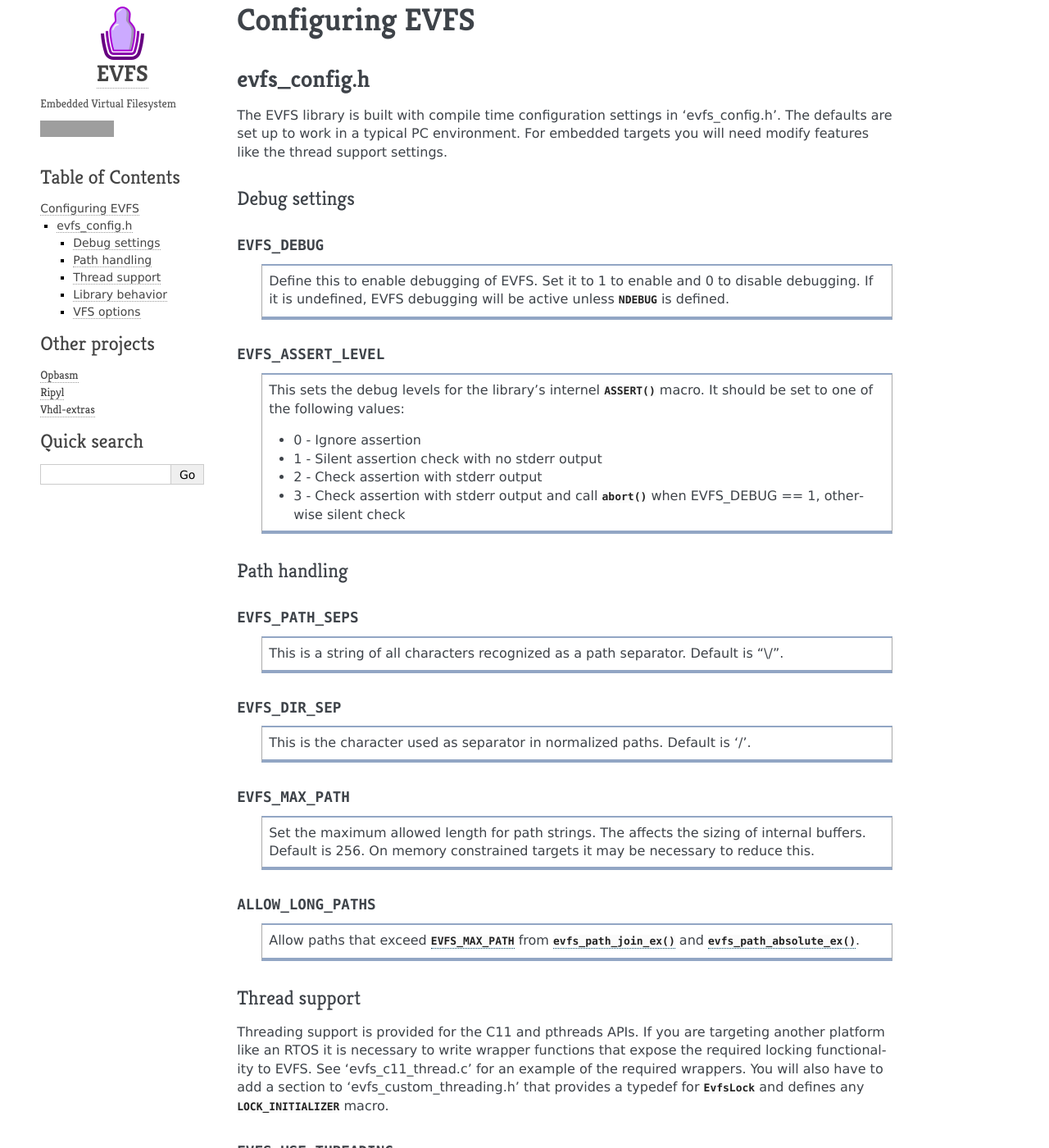
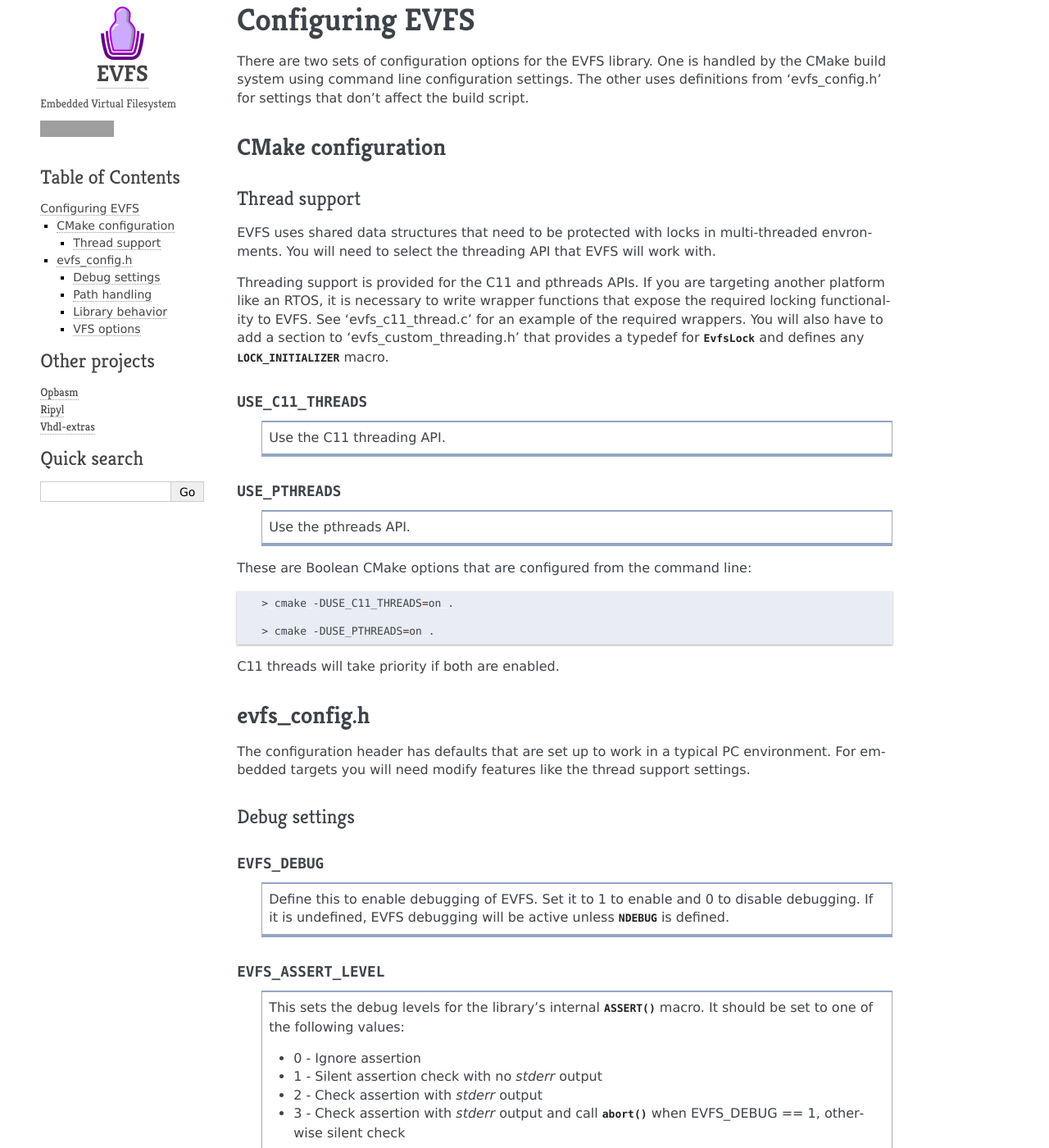
Before and after one commit to kevinpt/evfs, a Sphinx documentation site: the page built from doc/rst/api/configure.rst, in a window 1280 px wide and 1400 px high. Shown: the whole window at 82% size. Built offline with Sphinx 7.4.7, drawn with Linux system fonts in a browser that asks for light colours; some of the changed text lies outside the part shown; grey boxes are pictures that could not be loaded.

Commit message:
Update docs with new configuration settings

```diff
--- a/doc/rst/api/configure.rst
+++ b/doc/rst/api/configure.rst
@@ -2,14 +2,46 @@
 Configuring EVFS
 ================
 
+There are two sets of configuration options for the EVFS library. One is handled by the CMake build system using command line configuration settings. The other uses definitions from 'evfs_config.h' for settings that don't affect the build script.
 
 
+CMake configuration
+-------------------
+
+
+Thread support
+~~~~~~~~~~~~~~
+
+EVFS uses shared data structures that need to be protected with locks in multi-threaded envronments. You will need to select the threading API that EVFS will work with.
+
+Threading support is provided for the C11 and pthreads APIs. If you are targeting another platform like an RTOS, it is necessary to write wrapper functions that expose the required locking functionality to EVFS. See 'evfs_c11_thread.c' for an example of the required wrappers. You will also have to add a section to 'evfs_custom_threading.h' that provides a typedef for :c:type:`EvfsLock` and defines any :c:macro:`LOCK_INITIALIZER` macro.
+
+
+.. c:macro:: USE_C11_THREADS
+
+  Use the C11 threading API.
+
+.. c:macro:: USE_PTHREADS
+
+  Use the pthreads API.
+
+
+These are Boolean CMake options that are configured from the command line:
+
+.. code-block:: sh
+
+  > cmake -DUSE_C11_THREADS=on .
+
+  > cmake -DUSE_PTHREADS=on .
+
+
+C11 threads will take priority if both are enabled.
 
 
 evfs_config.h
 -------------
 
-The EVFS library is built with compile time configuration settings in 'evfs_config.h'. The defaults are set up to work in a typical PC environment. For embedded targets you will need modify features like the thread support settings.
+The configuration header has defaults that are set up to work in a typical PC environment. For embedded targets you will need modify features like the thread support settings.
 
 
 Debug settings
@@ -21,12 +53,12 @@ Debug settings
 
 .. c:macro:: EVFS_ASSERT_LEVEL
 
-  This sets the debug levels for the library's internel :c:macro:`ASSERT()` macro. It should be set to one of the following values:
+  This sets the debug levels for the library's internal :c:macro:`ASSERT()` macro. It should be set to one of the following values:
 
   * 0 - Ignore assertion
-  * 1 - Silent assertion check with no stderr output
-  * 2 - Check assertion with stderr output
-  * 3 - Check assertion with stderr output and call :c:func:`abort` when EVFS_DEBUG == 1, otherwise silent check
+  * 1 - Silent assertion check with no `stderr` output
+  * 2 - Check assertion with `stderr` output
+  * 3 - Check assertion with `stderr` output and call :c:func:`abort` when EVFS_DEBUG == 1, otherwise silent check
 
 
 Path handling
@@ -34,7 +66,7 @@ Path handling
 
 .. c:macro:: EVFS_PATH_SEPS
 
-  This is a string of all characters recognized as a path separator. Default is "\\/".
+  This is a string of all characters recognized as a path separator. Default is "\\\\/".
 
 .. c:macro:: EVFS_DIR_SEP
 
@@ -42,30 +74,11 @@ Path handling
 
 .. c:macro:: EVFS_MAX_PATH
 
-  Set the maximum allowed length for path strings. The affects the sizing of internal buffers. Default is 256. On memory constrained targets it may be necessary to reduce this.
+  Set the maximum allowed length for path strings. This affects the sizing of internal buffers. Default is 256. On memory constrained targets it may be necessary to reduce this.
 
 .. c:macro:: ALLOW_LONG_PATHS
 
-  Allow paths that exceed :c:macro:`EVFS_MAX_PATH` from :c:func:`evfs_path_join_ex` and :c:func:`evfs_path_absolute_ex`.
-
-
-
-Thread support
-~~~~~~~~~~~~~~
-
-Threading support is provided for the C11 and pthreads APIs. If you are targeting another platform like an RTOS it is necessary to write wrapper functions that expose the required locking functionality to EVFS. See 'evfs_c11_thread.c' for an example of the required wrappers. You will also have to add a section to 'evfs_custom_threading.h' that provides a typedef for :c:type:`EvfsLock` and defines any :c:macro:`LOCK_INITIALIZER` macro.
-
-.. c:macro:: EVFS_USE_THREADING
-
-  Enable use on multi-threaded or multi-tasking targets. EVFS uses shared data structures that need to be protected with locks in these envronments. You will need to select the threading API that EVFS will work with.
-
-.. c:macro:: EVFS_USE_C11_THREADS
-
-  Use the C11 threading API.
-
-.. c:macro:: EVFS_USE_PTHREADS
-
-  Use the pthreads API.
+  Allow paths that exceed :c:macro:`EVFS_MAX_PATH` as output from :c:func:`evfs_path_join_ex` and :c:func:`evfs_path_absolute_ex`.
 
 
 
```
Also changed, not shown: README.rst (+8 -0 lines), doc/index.rst (+8 -0 lines), 1 other file.
